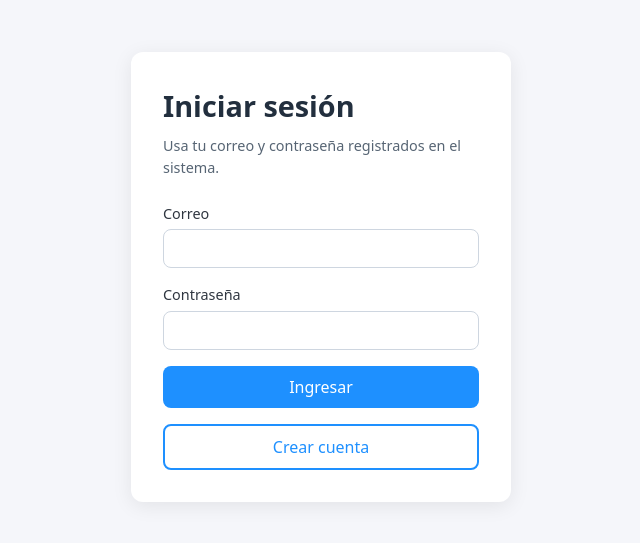
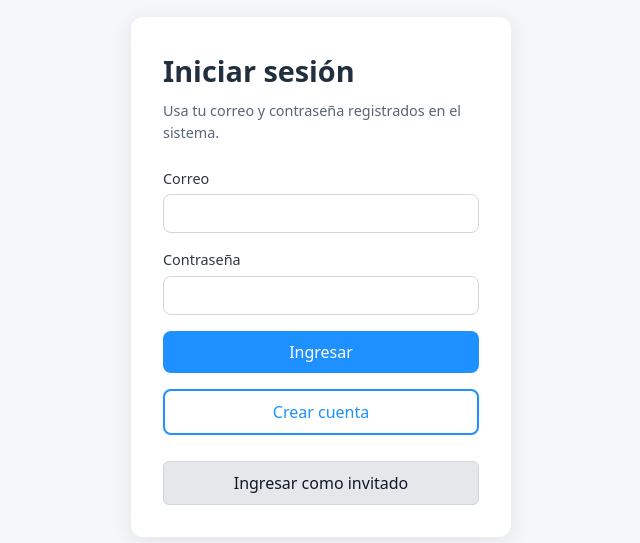
Before and after one commit to ProyectoHospitalBDD/hospitalbdd, a React (Vite) app in the folder web/hospital-web/: page /login in a window 1280 px wide. Shown: the part 123-666 px from the top of the page, without its empty margins (319-959 px from the left). Built offline with nearby package versions, Linux system fonts and the light colour scheme; no server answers.

Commit message:
boton_invitado

```diff
--- a/web/hospital-web/src/pages/Auth/LoginPage.css
+++ b/web/hospital-web/src/pages/Auth/LoginPage.css
@@ -135,3 +135,17 @@
 .signup-btn:active {
   transform: scale(0.97);
 }
+
+.guest-btn {
+  margin-top: 10px;
+  background-color: #e5e7eb;
+  color: #111827;
+  border: 1px solid #d1d5db;
+  padding: 10px;
+  border-radius: 6px;
+  cursor: pointer;
+}
+
+.guest-btn:hover {
+  background-color: #d1d5db;
+}
--- a/web/hospital-web/src/pages/Auth/LoginPage.tsx
+++ b/web/hospital-web/src/pages/Auth/LoginPage.tsx
@@ -80,6 +80,12 @@ export function LoginPage() {
             onClick={() => navigate("/register")}>
             Crear cuenta
           </button>
+          <button
+            type="button"
+            className="guest-btn"
+            onClick={() => navigate("/home")}>
+              Ingresar como invitado
+          </button>
         </form>
       </div>
     </div>
```
